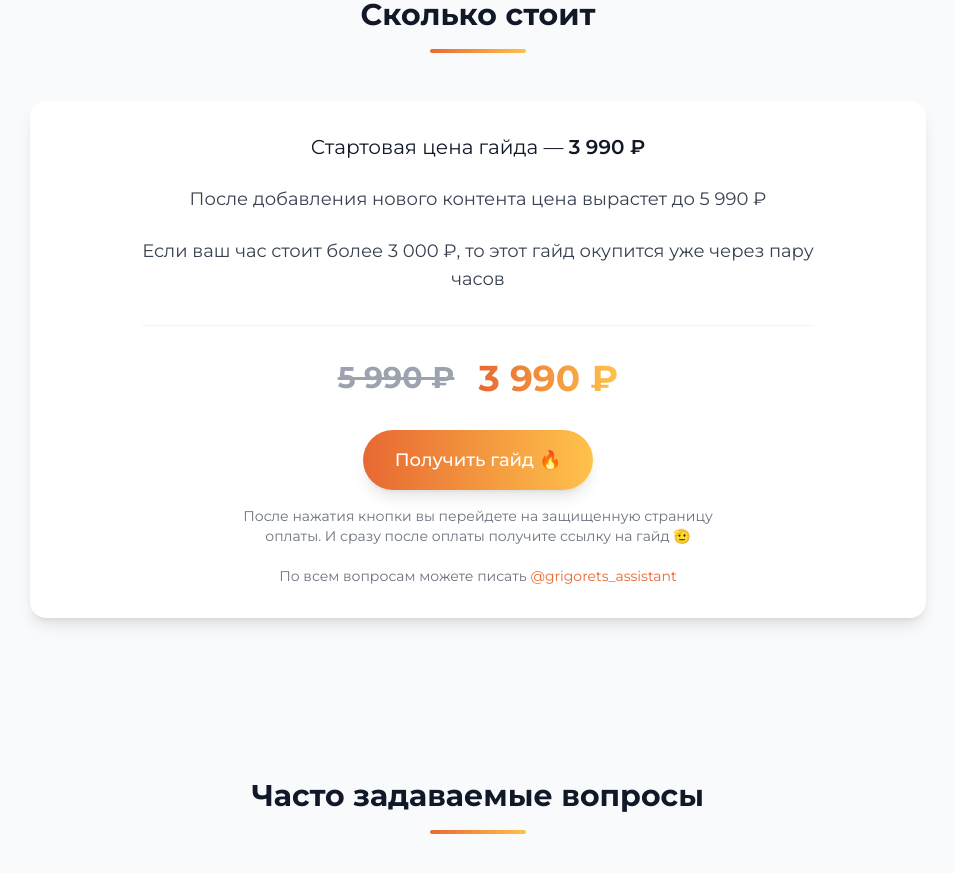
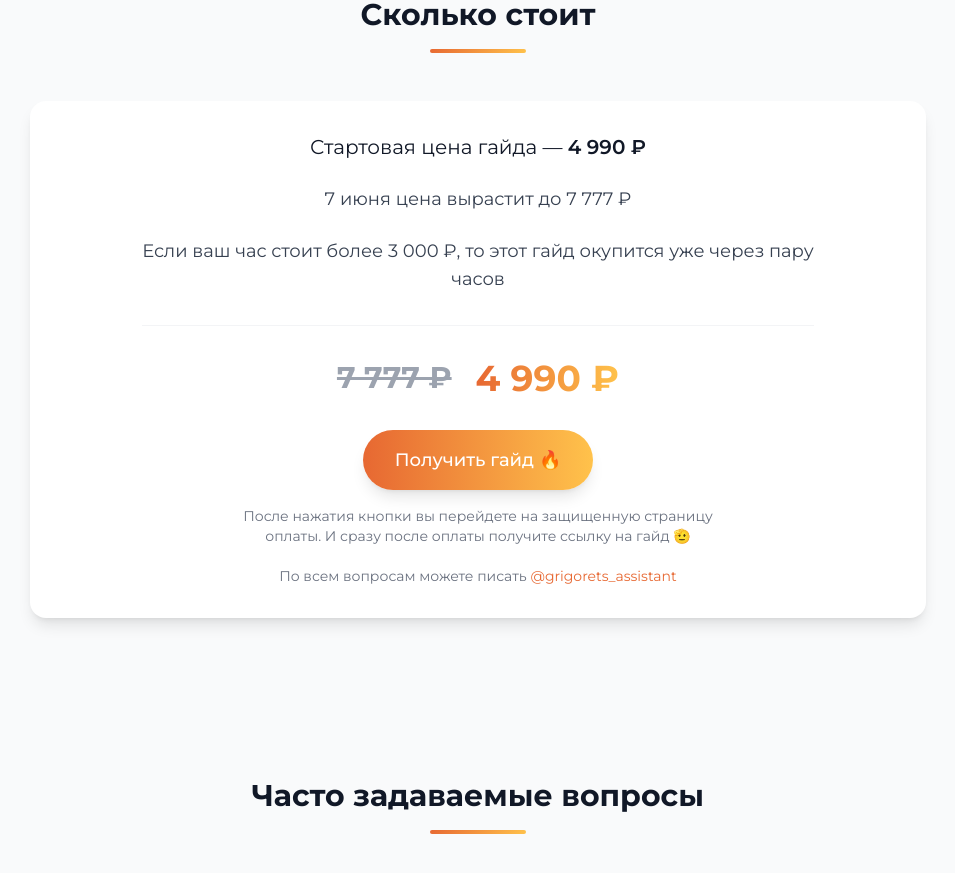
Before and after one commit to RaiconY/aiLanding, a React (Vite) app: page / in a window 1280 px wide. Shown: the part 10100-10973 px from the top of the page, without its empty margins (162-1117 px from the left). Built offline with nearby package versions, Linux system fonts and the light colour scheme.

Commit message:
Updated Pricing.tsx

```diff
--- a/src/components/Pricing.tsx
+++ b/src/components/Pricing.tsx
@@ -11,10 +11,10 @@ const Pricing: React.FC = () => {
           <div className="max-w-2xl mx-auto space-y-8">
             <div className="text-center space-y-6">
               <p className="text-xl text-gray-900">
-                Стартовая цена гайда — <span className="font-semibold">3&nbsp;990&nbsp;₽</span>
+                Стартовая цена гайда — <span className="font-semibold">4&nbsp;990&nbsp;₽</span>
               </p>
               <p className="text-lg text-gray-700">
-                После добавления нового контента цена вырастет до 5&nbsp;990&nbsp;₽
+                7 июня цена вырастит до 7&nbsp;777&nbsp;₽
               </p>
               <p className="text-lg text-gray-700">
                 Если ваш час стоит более 3&nbsp;000&nbsp;₽, то этот гайд окупится уже через пару часов
@@ -24,15 +24,15 @@ const Pricing: React.FC = () => {
             <div className="flex flex-col items-center pt-8 border-t border-gray-100">
               <div className="flex items-center gap-6 mb-8">
                 <span className="text-3xl font-bold text-gray-400 line-through">
-                  5&nbsp;990&nbsp;₽
+                  7&nbsp;777&nbsp;₽
                 </span>
                 <span className="text-4xl font-bold bg-gradient-to-r from-[#E76832] to-[#FFC24B] bg-clip-text text-transparent">
-                  3&nbsp;990&nbsp;₽
+                  4&nbsp;990&nbsp;₽
                 </span>
               </div>
 
               <a
-                href="https://payform.ru/c97mLiR/"
+                href="https://payform.ru/s37Ay19/"
                 target="_blank"
                 rel="noopener noreferrer"
                 className="bg-gradient-to-r from-[#E76832] to-[#FFC24B] text-white font-medium px-8 py-4 rounded-full shadow-lg hover:shadow-xl transform hover:scale-105 transition-all duration-300 text-lg"
```
